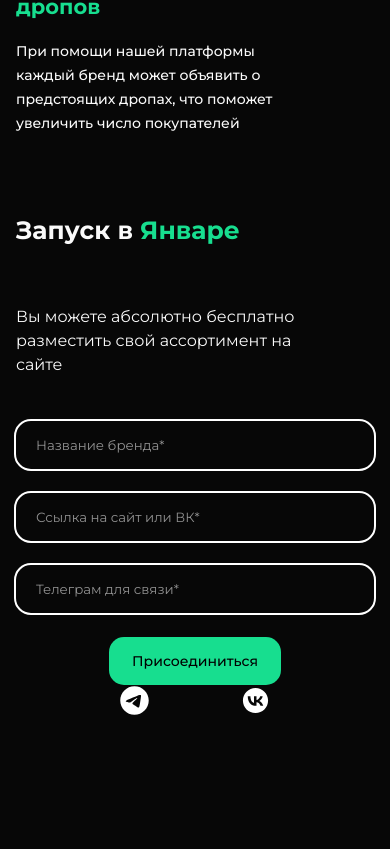
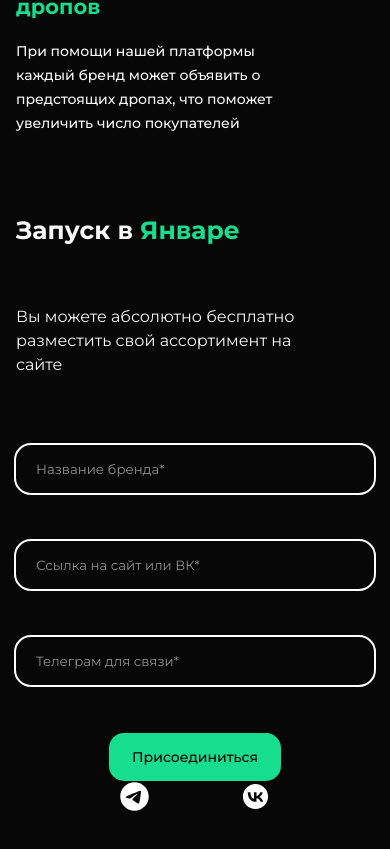
Before and after one commit to stg35/addzip-lending, a Next.js app: page / in a window 390 px wide. Shown: the part 2135-2984 px from the top of the page. Before the commit the page ends 2896 px from the top, so only its background shows below. Built offline with nearby package versions, Linux system fonts and the light colour scheme.

Commit message:
form validation fix

```diff
--- a/app/components/Partnership/Partnership.module.scss
+++ b/app/components/Partnership/Partnership.module.scss
@@ -23,7 +23,7 @@
 	margin-top: 48px;
 	gap: 24px;
 
-	span {
+	.form-heading {
 		width: 611px;
 		text-align: center;
 		font-size: 24px;
@@ -38,8 +38,7 @@
 		display: flex;
 		flex-direction: column;
 		align-items: center;
-		gap: 24px;
-		margin-top: 48px;
+		margin-top: 24px;
 
 		input {
 			width: 296px;
@@ -58,6 +57,8 @@
 			&::placeholder {
 				color: #a6a6a6dd;
 			}
+
+			margin-top: 24px;
 		}
 
 		button {
@@ -72,6 +73,7 @@
 			cursor: pointer;
 			font-size: 14px;
 			font-weight: 500;
+			margin-top: 24px;
 
 			&:before {
 				content: '';
@@ -108,13 +110,21 @@
 	color: $white;
 }
 
+.error-text {
+	width: 296px;
+	font-size: 14px;
+	color: red;
+	text-align: left;
+	margin-top: 3px;
+}
+
+.error {
+	outline: 2px solid red !important;
+}
+
 @media (max-width: 768px) {
 	.wrapper {
 		padding: 0 16px;
-	}
-
-	.error {
-		outline: 2px solid red;
 	}
 
 	.heading {
--- a/app/components/Partnership/Partnership.tsx
+++ b/app/components/Partnership/Partnership.tsx
@@ -28,8 +28,12 @@ export const Partnership = (): JSX.Element => {
 				</div>
 			</div>
 			<div className={styles.form}>
-				<span className={styles.primary}>Присоединяйтесь к addZip одними из первых</span>
-				<span>Вы можете абсолютно бесплатно разместить свой ассортимент на сайте</span>
+				<span className={cn(styles.primary, styles['form-heading'])}>
+					Присоединяйтесь к addZip одними из первых
+				</span>
+				<span className={styles['form-heading']}>
+					Вы можете абсолютно бесплатно разместить свой ассортимент на сайте
+				</span>
 				<div className={styles['heading-mobile']}>
 					Вы можете абсолютно бесплатно разместить свой ассортимент на сайте
 				</div>
@@ -38,26 +42,30 @@ export const Partnership = (): JSX.Element => {
 						className={cn({ [styles['error']]: errors.BrandName })}
 						placeholder="Название бренда*"
 						type="text"
-						{...register('BrandName', { required: true })}
+						{...register('BrandName', { required: 'Заполните поле' })}
 						aria-invalid={errors.BrandName ? 'true' : 'false'}
 					/>
-					{errors.BrandName && <p role="alert">{errors.BrandName.message}</p>}
+					{errors.BrandName && (
+						<span className={styles['error-text']}>{errors.BrandName.message}</span>
+					)}
 					<input
 						className={cn({ [styles['error']]: errors.Site })}
 						placeholder="Ссылка на сайт или ВК*"
 						type="text"
-						{...register('Site', { required: true })}
+						{...register('Site', { required: 'Заполните поле' })}
 						aria-invalid={errors.Site ? 'true' : 'false'}
 					/>
-					{errors.Site && <p role="alert">{errors.Site.message}</p>}
+					{errors.Site && <span className={styles['error-text']}>{errors.Site.message}</span>}
 					<input
 						className={cn({ [styles['error']]: errors.Telegram })}
 						placeholder="Телеграм для связи*"
 						type="text"
-						{...register('Telegram', { required: true })}
+						{...register('Telegram', { required: 'Заполните поле' })}
 						aria-invalid={errors.Telegram ? 'true' : 'false'}
 					/>
-					{errors.Telegram && <p role="alert">{errors.Telegram.message}</p>}
+					{errors.Telegram && (
+						<span className={styles['error-text']}>{errors.Telegram.message}</span>
+					)}
 					<button>Присоединиться</button>
 				</form>
 			</div>
```
